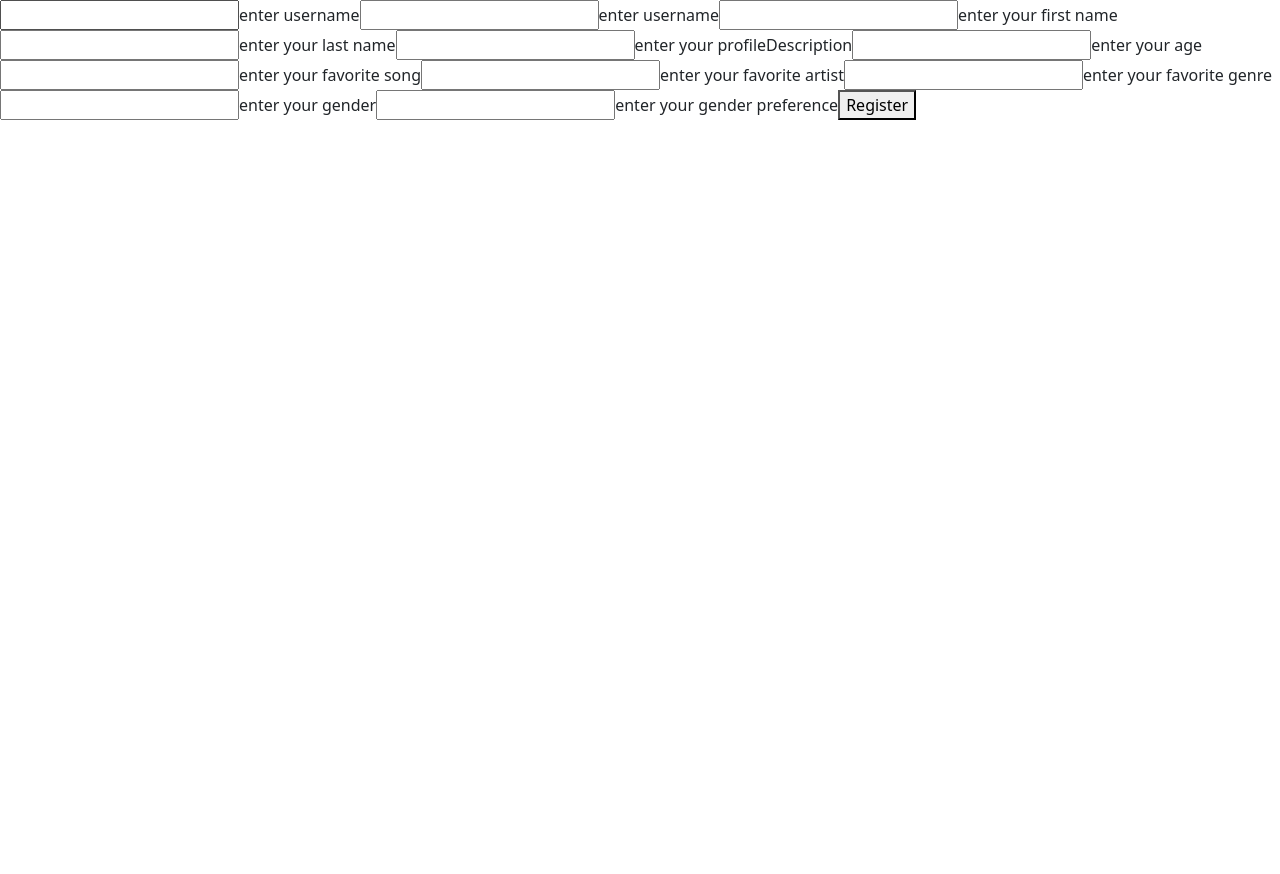
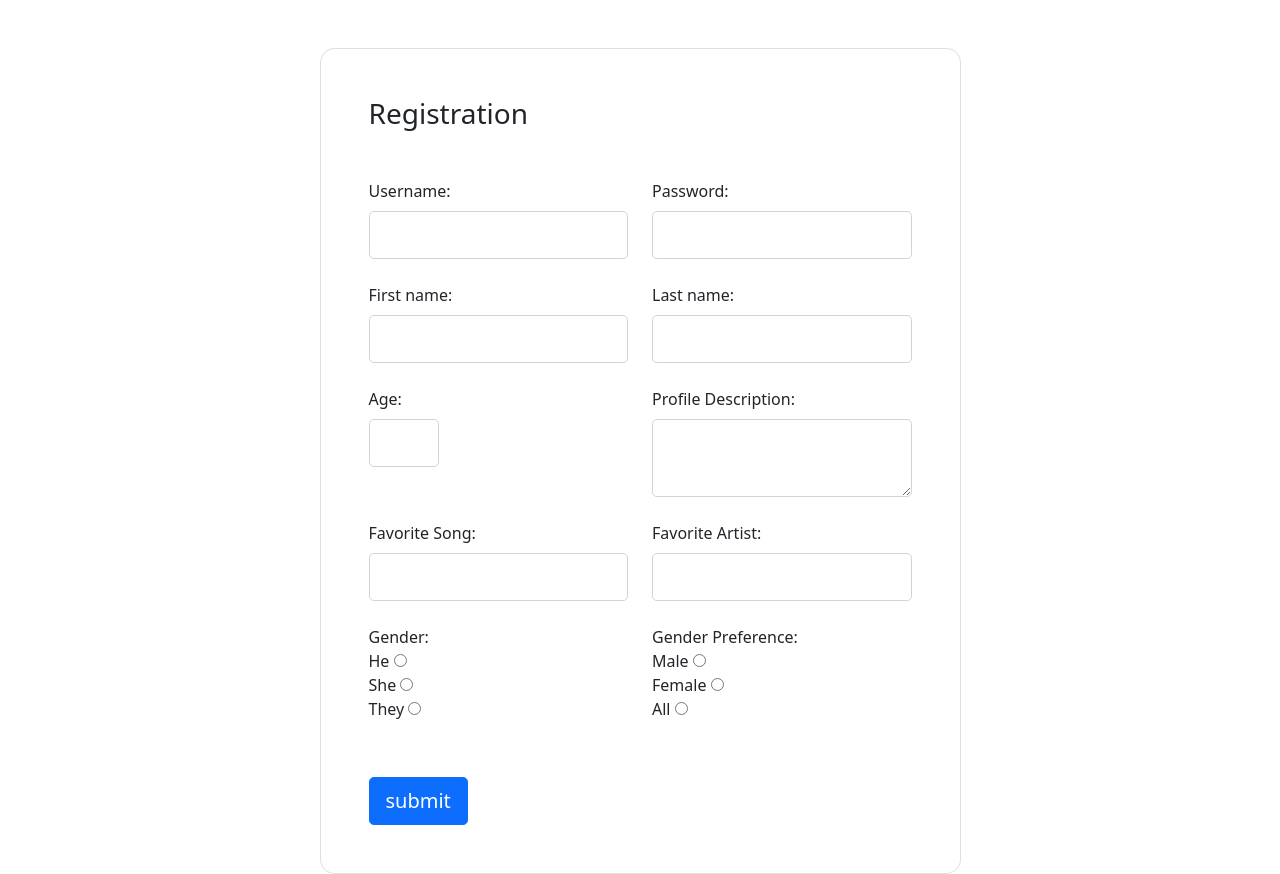
Before and after one commit to 210927-JavaFS/heartbeat-synergy-frontend, an Angular app in the folder synergy-project2-static/: page /registration in a window 1280 px wide. Before the commit the page ends 800 px from the top, so only its background shows below. Built offline with nearby package versions, Linux system fonts and the light colour scheme.

Commit message:
Registration component working
Created registration method

```diff
--- a/synergy-project2-static/src/app/registration/registration.component.html
+++ b/synergy-project2-static/src/app/registration/registration.component.html
@@ -1,23 +1,129 @@
-<input id="username" [(ngModel)]="username">
-<label for="username">enter username</label>
-<input id="password" [(ngModel)]="password">
-<label for="password">enter username</label>
-<input id="firstName" [(ngModel)]="firstName">
-<label for="firstName">enter your first name</label>
-<input id="lastName" [(ngModel)]="lastName">
-<label for="lastName">enter your last name</label>
-<input id="profileDescription" [(ngModel)]="profileDescription">
-<label for="profileDescription">enter your profileDescription</label>
-<input id="age " [(ngModel)]="age">
-<label for="age">enter your age</label>
-<input id="anthem" [(ngModel)]="anthem">
-<label for="anthem">enter your favorite song</label>
-<input id="favoriteArtist">
-<label for="favoriteArtist">enter your favorite artist</label>
-<input id="favoriteGenre" >
-<label for="favoriteGenre">enter your favorite genre</label>
-<input for="gender" [(ngModel)]="gender">
-<label for="gender">enter your gender</label>
-<input for="preference" [(ngModel)]="preference">
-<label for="preference">enter your gender preference</label>
-<button type="button" (click)="registerUser()">Register</button>
+<section class="vh-100 gradient-custom">
+    <div class="container py-5 h-50">
+        <div class="row justify-content-center align-items-center h-50">
+            <div class="col-12 col-lg-9 col-xl-7">
+                <div class="card shadow-2-strong card-registration" style="border-radius: 15px;">
+                    <div class="card-body p-4 p-md-5">
+                        <h3 class="mb-4 pb-2 pb-md-0 mb-md-5">Registration</h3>
+                        <div>
+
+                            <div class="row">
+                                <div class="col-md-6 mb-4">
+
+                                    <label for="firstName" class="form-label">Username: </label>
+                                    <input id="firstName" [(ngModel)]="username" class="form-control form-control-lg" required>
+
+                                </div>
+                                <div class="col-md-6 mb-4">
+
+                                    <label for="firstName" class="form-label">Password: </label>
+                                    <input id="firstName" [(ngModel)]="password" class="form-control form-control-lg">
+
+                                </div>
+                            </div>
+
+                            <div class="row">
+                                <div class="col-md-6 mb-4">
+
+                                    <label for="firstName" class="form-label">First name: </label>
+                                    <input id="firstName" [(ngModel)]="firstName" class="form-control form-control-lg">
+
+                                </div>
+                                <div class="col-md-6 mb-4">
+
+                                    <label for="firstName" class="form-label">Last name: </label>
+                                    <input id="firstName" [(ngModel)]="lastName" class="form-control form-control-lg">
+
+                                </div>
+                            </div>
+
+                            <div class="row">
+
+                                <div class="col-sm-2">
+                                    <label for="firstName" class="form-label">Age: </label>
+                                    <input id="firstName" [(ngModel)]="age"
+                                        class="form-control form-control-lg col-sm-3">
+
+
+                                </div>
+                                <div class="col-sm-4"></div>
+                                <div class="col-md-6 mb-4">
+                                    <label for="firstName" class="form-label">Profile Description: </label>
+                                    <textarea id="firstName" [(ngModel)]="profileDescription"
+                                        class="form-control form-control-lg"></textarea>
+
+
+                                </div>
+                            </div>
+
+                            <div class="row">
+                                <div class="col-md-6 mb-4">
+                                    <label for="firstName" class="form-label">Favorite Song: </label>
+                                    <input id="firstName" [(ngModel)]="anthem"
+                                        class="form-control form-control-lg col-sm-3">
+
+                                </div>
+                                <div class="col-md-6 mb-4">
+                                    <label for="firstName" class="form-label">Favorite Artist: </label>
+                                    <input id="firstName" [(ngModel)]="artistName"
+                                        class="form-control form-control-lg col-sm-3">
+
+                                </div>
+                            </div>
+                            <div class="row">
+                                <div class="col-md-6 mb-4">
+                                    <label for="gender">Gender:</label>
+                                    <br>
+                                    <label>
+                                        He
+                                        <input for="gender" [(ngModel)]="gender" type="radio" value="MEN" name="gender">
+                                    </label>
+                                    <br>
+                                    <label>
+                                        She
+                                        <input for="gender" [(ngModel)]="gender" type="radio" value="WOMEN"
+                                            name="gender">
+                                    </label>
+                                    <br>
+                                    <label>
+                                        They
+                                        <input for="gender" [(ngModel)]="gender" type="radio" value="EVERYONE"
+                                            name="gender">
+                                    </label>
+                                </div>
+                                <div class="col-md-6 mb-4">
+                                    <label for="preference">Gender Preference:</label>
+                                    <br>
+                                    <label>
+                                        Male
+                                        <input for="preference" [(ngModel)]="preference" type="radio" value="MEN"
+                                            name="preference">
+                                    </label>
+                                    <br>
+                                    <label>
+                                        Female
+                                        <input for="preference" [(ngModel)]="preference" type="radio" value="WOMEN"
+                                            name="preference">
+                                    </label>
+                                    <br>
+                                    <label>
+                                        All
+                                        <input for="preference" [(ngModel)]="preference" type="radio" value="EVERYONE"
+                                            name="preference">
+                                    </label>
+                                </div>
+                            </div>
+
+
+                            <div class="mt-4 pt-2">
+                                <input class="btn btn-primary btn-lg" type="submit" (click)="registerUser()"
+                                    value="submit" />
+                            </div>
+
+                        </div>
+                    </div>
+                </div>
+            </div>
+        </div>
+    </div>
+</section>
--- a/synergy-project2-static/src/app/registration/registration.component.ts
+++ b/synergy-project2-static/src/app/registration/registration.component.ts
@@ -1,4 +1,5 @@
 import { Component, OnInit } from '@angular/core';
+import { Artist } from '../models/artist';
 import { AccountService } from '../services/account.service';
 import { TransferService } from '../services/transfer.service';
 
@@ -33,16 +34,17 @@ export class RegistrationComponent implements OnInit {
     this.accountService.createUserServ(this.artistId, this.username, this.password, this.firstName, this.lastName, this.age,
       this.profileDescription, this.searchSong(this.anthem, ''), this.preference, this.gender).subscribe( (data: Object) => {
         console.log(data);
+
+
       })
   }
 
   searchSong(artistSearch:string, songSearch:string):string {
     this.accountService.getTokenServ().subscribe(
       (data: Object) => {
-        this.token = Object.values(data)[0]
-        this.transferService.setToken(this.token);
+        this.token = Object.values(data)[0];
 
-    this.accountService.searchSongServ(this.transferService.token, artistSearch, songSearch).subscribe(
+    this.accountService.searchSongServ(this.token, artistSearch, songSearch).subscribe(
       (data: Object) => {
         let innerData: any[] = Object.values(data);
         let innerInfo: any[] = Object.values(innerData[0]);
@@ -51,11 +53,33 @@ export class RegistrationComponent implements OnInit {
         let innerSongsInfoUrl: any[] = Object.values(innerSongsInfo[6]);
         let finalUrl = innerSongsInfoUrl[0];
         let anthem = finalUrl.substring(31, finalUrl.length);
+        console.log(anthem);
         return anthem;
   })
 });
   return "hello";
 }
 
+searchArtist(artistName:string):Artist {
+  this.accountService.searchArtistServ(this.transferService.token, artistName).subscribe(
+    (data: Object) => {
+        console.log(data);
+        let innerArtistSearch:any[] = Object.values(data);
+        let innerArtistSearchInfo:any[] = Object.values(innerArtistSearch[0]);
+        let innerArtistSearchDetails:any[] = Object.values(innerArtistSearchInfo[1]);
+        let innerArtistSearchArray:any[] = Object.values(innerArtistSearchDetails[0]);
+        let innerArtistId = innerArtistSearchArray[4];
+        let innerArtistName = innerArtistSearchArray[6];
+        let innerArtistImageDetails:any[]=Object.values(innerArtistSearchArray[5]);
+        let innerArtistImageArray:any[]=Object.values(innerArtistImageDetails[0]);
+        let innerArtistImage = innerArtistImageArray[1];
+        let artist = new Artist(innerArtistId, innerArtistName, innerArtistImage);
+        console.log(Object.values(artist));
+        return artist;
+
+    })
+    return new Artist('','','');
+}
+
 
 }
```
Also changed, not shown: synergy-project2-static/src/app/services/account.service.ts (+53 -42 lines).
